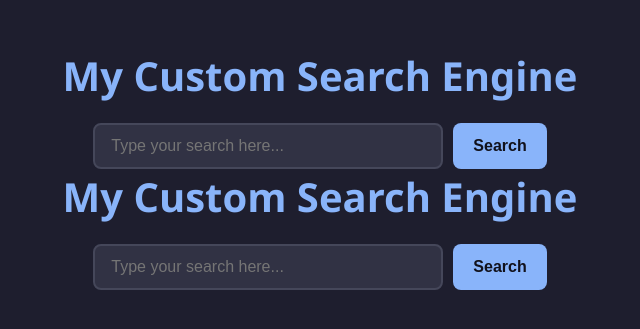
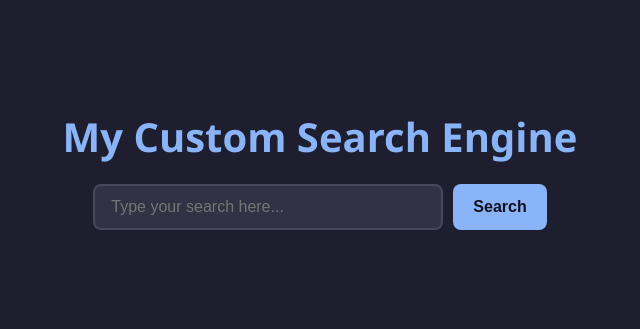
Before and after one commit to mehdimaat67-sys/my-search-engine, a plain HTML site: page null_bytes_defeater.html in a window 1280 px wide. Shown: the part 231-560 px from the top of the page, without its empty margins (320-960 px from the left). Drawn offline with Linux system fonts and the light colour scheme.

Commit message:
Update null_bytes_defeater.html

```diff
--- a/null_bytes_defeater.html
+++ b/null_bytes_defeater.html
@@ -84,91 +84,3 @@
 
 </body>
 </html>
-
-
-<!DOCTYPE html>
-<html lang="en">
-<head>
-    <meta charset="UTF-8">
-    <meta name="viewport" content="width=device-width, initial-scale=1.0">
-    <title>My Custom Search Page</title>
-    <style>
-        * {
-            box-sizing: border-box;
-            margin: 0;
-            padding: 0;
-        }
-        body {
-            font-family: 'Segoe UI', Tahoma, Geneva, Verdana, sans-serif;
-            background-color: #1e1e2e;
-            color: #cdd6f4;
-            display: flex;
-            flex-direction: column;
-            align-items: center;
-            justify-content: center;
-            height: 100vh;
-        }
-        h1 {
-            font-size: 2.5rem;
-            margin-bottom: 20px;
-            color: #89b4fa;
-        }
-        .search-container {
-            display: flex;
-            gap: 10px;
-        }
-        input[type="text"] {
-            width: 350px;
-            padding: 12px 16px;
-            font-size: 1rem;
-            border: 2px solid #45475a;
-            border-radius: 8px;
-            background-color: #313244;
-            color: #cdd6f4;
-            outline: none;
-        }
-        input[type="text"]:focus {
-            border-color: #89b4fa;
-        }
-        button {
-            padding: 12px 20px;
-            font-size: 1rem;
-            border: none;
-            border-radius: 8px;
-            background-color: #89b4fa;
-            color: #11111b;
-            font-weight: bold;
-            cursor: pointer;
-            transition: background 0.2s;
-        }
-        button:hover {
-            background-color: #b4befe;
-        }
-    </style>
-</head>
-<body>
-
-    <h1>My Custom Search Engine</h1>
-
-    <div class="search-container">
-        <input type="text" id="searchInput" placeholder="Type your search here..." onkeypress="handleKeyPress(event)">
-        <button onclick="performSearch()">Search</button>
-    </div>
-
-    <script>
-        function performSearch() {
-            const query = document.getElementById('searchInput').value;
-            if (query.trim() !== '') {
-                window.location.href = `https://www.google.com/search?q=${encodeURIComponent(query)}`;
-            }
-        }
-
-        function handleKeyPress(event) {
-            if (event.key === 'Enter') {
-                performSearch();
-            }
-        }
-    </script>
-
-</body>
-</html>
```
